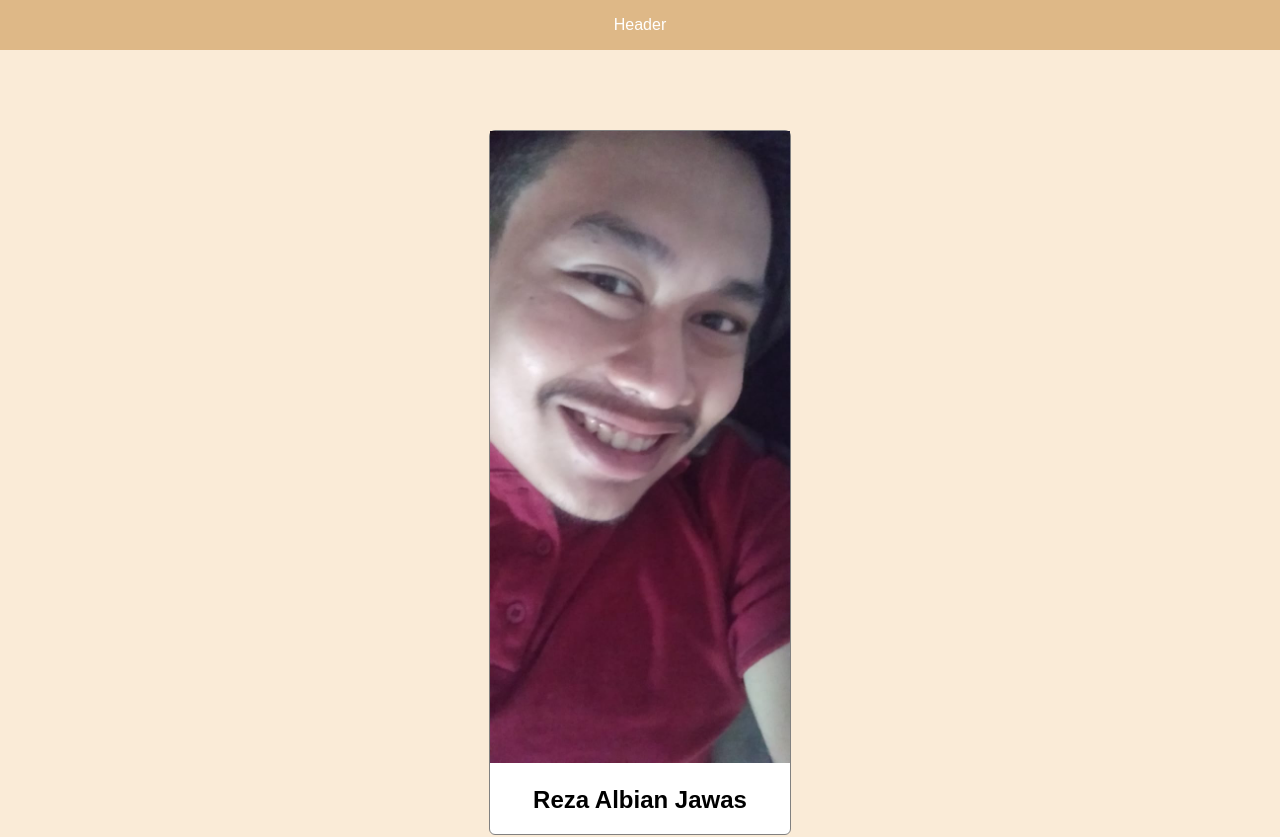
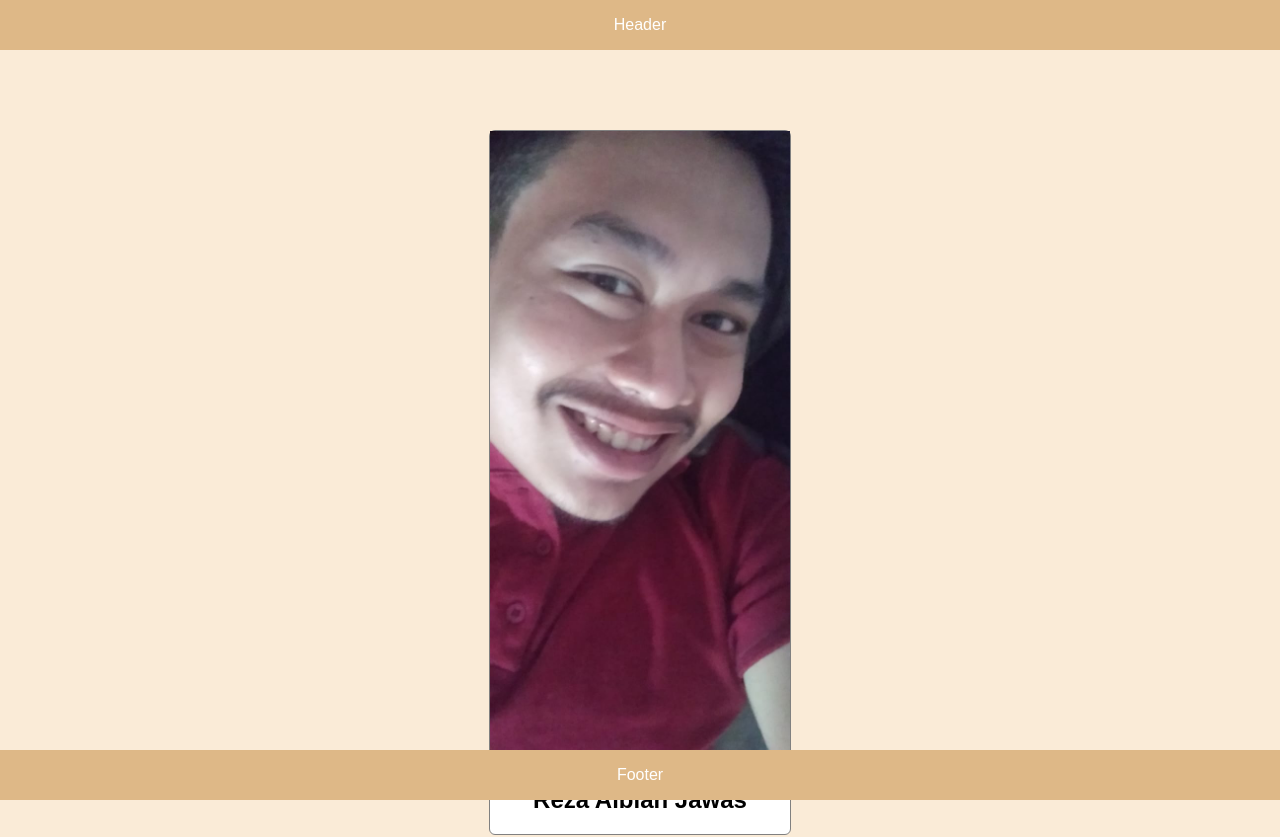
Before and after one commit to rezaaljawas21/my-repo-from-remote, a plain HTML site: page index.html in a window 1280 px wide. Shown: the top 837 px of the page. Drawn offline with Linux system fonts and the light colour scheme.

Commit message:
changed style for selector body

```diff
--- a/style.css
+++ b/style.css
@@ -27,9 +27,11 @@ body {
  #footer {
     width: 100%;
     height: 50px;
+    position: absolute;
+    bottom: 0;
     line-height: 50px;
     background-color: burlywood;
-    text-alignt: center;
+    text-align: center;
     color: white;
  }
 
```
